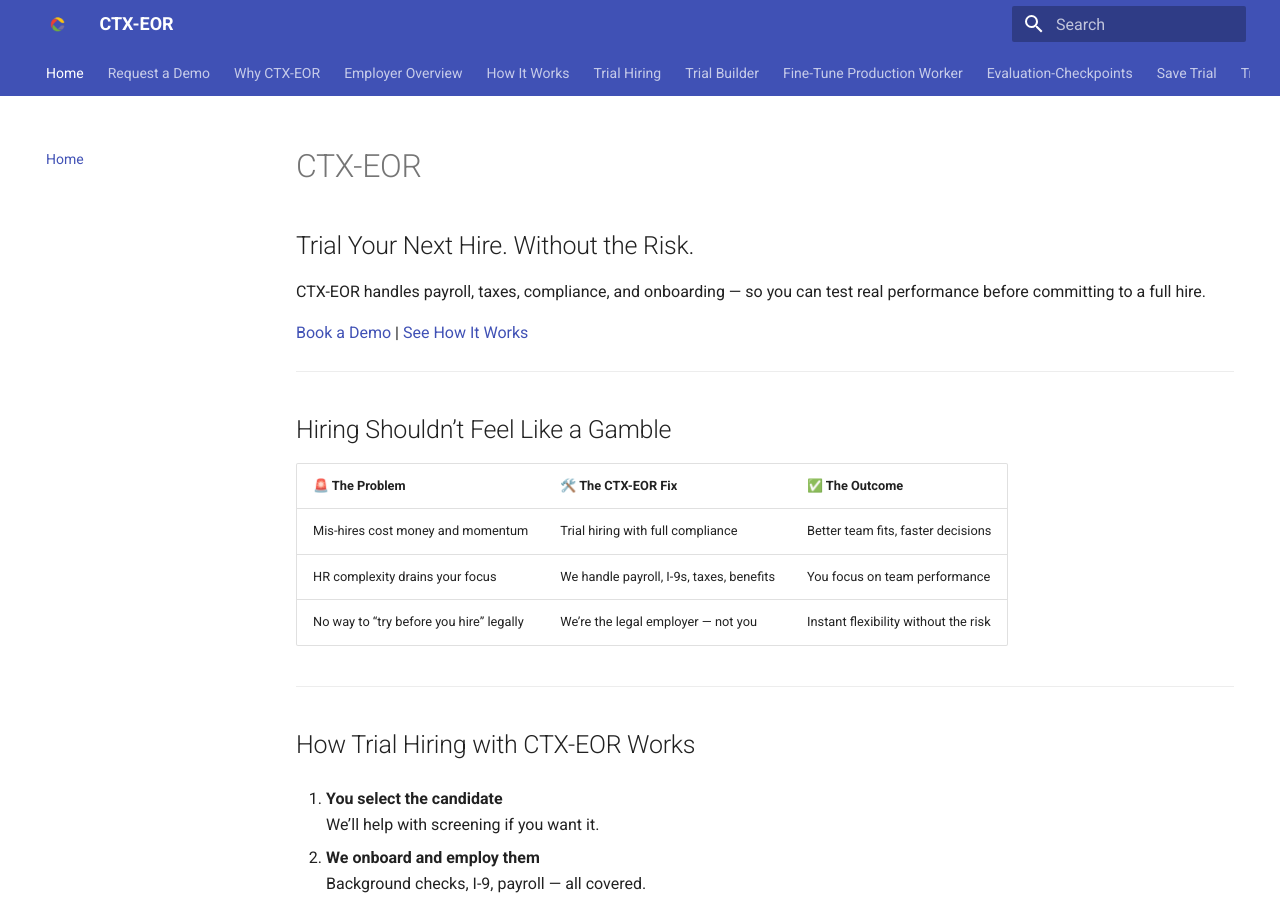
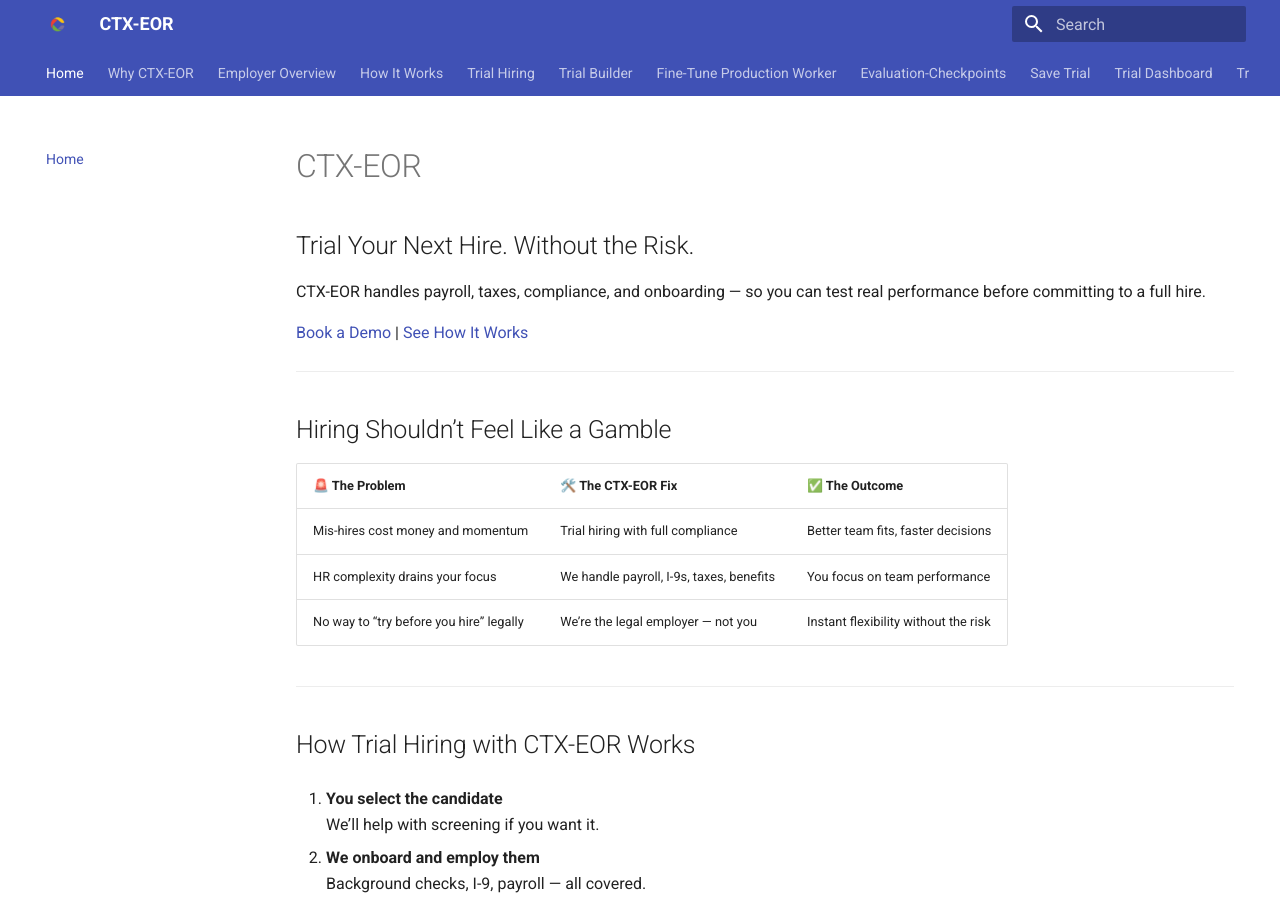
Before and after one commit to cirrusflyer275ds/ctx-eor-site, an MkDocs documentation site: the page built from docs/index.md, in a window 1280 px wide and 900 px high. Built offline with MkDocs 1.6.1 and Material for MkDocs 9.7.7, drawn with Linux system fonts in a browser that asks for light colours.

Commit message:
Update mkdocs.yml

```diff
--- a/mkdocs.yml
+++ b/mkdocs.yml
@@ -28,7 +28,6 @@
 
 nav:
   - Home: index.md
-  - Request a Demo: demo-request.md
   - Why CTX-EOR: why-ctx.md
   - Employer Overview: employer-overview.md
   - How It Works:
```
